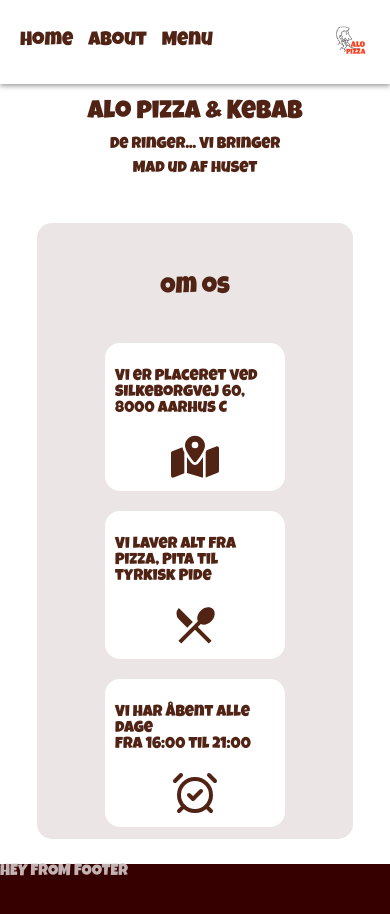
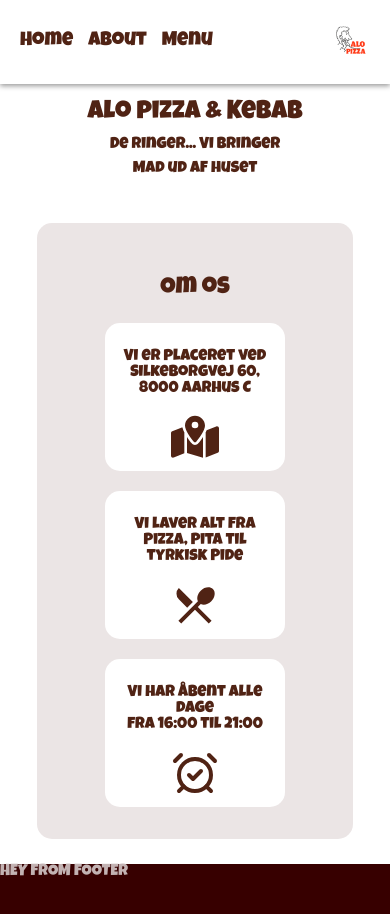
Before and after one commit to jose9894/JerverFrontDemo, a React (Vite) app in the folder restaurant/: page / in a window 390 px wide. Shown: the top 914 px of the page. Built offline with nearby package versions, Linux system fonts and the light colour scheme.

Commit message:
home page early-ed done

```diff
--- a/restaurant/src/styles/HomePage.css
+++ b/restaurant/src/styles/HomePage.css
@@ -64,8 +64,11 @@
 @media (max-width: 768px) {
     .card-container {
         /* border: 1px solid rgb(255, 0, 157); */
+        margin-top: -20px;
         flex-direction: column;
-
+    .card svg{
+        font-size: 3rem;
+    }
 
     }
 }
@@ -77,11 +80,13 @@
     width: clamp(60%, 35%,40%);
     height: 80%;
     margin: 10px;
-    font-size: clamp(3rem, 5vw, 5rem);
     padding: 10px;
     align-items: center;
+    justify-content: start;
+    text-align: center;
+    font-size: clamp(1rem, 2vw, 1.5rem);
 }
 
-.card-text{
-    font-size: clamp(1rem, 2vw, 2rem);
+.card svg {
+  font-size: 10rem;
 }
```
